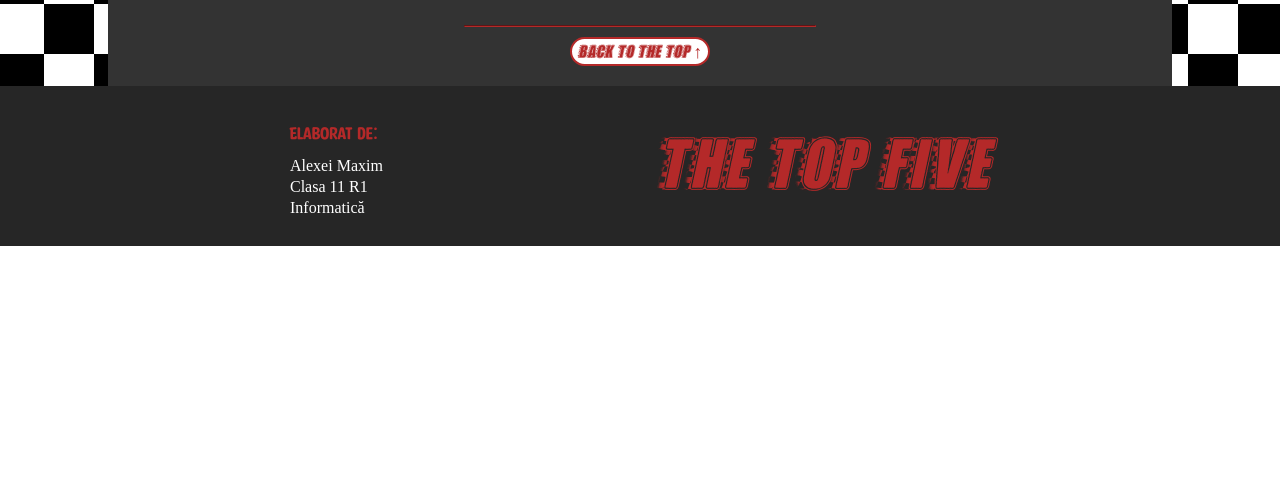
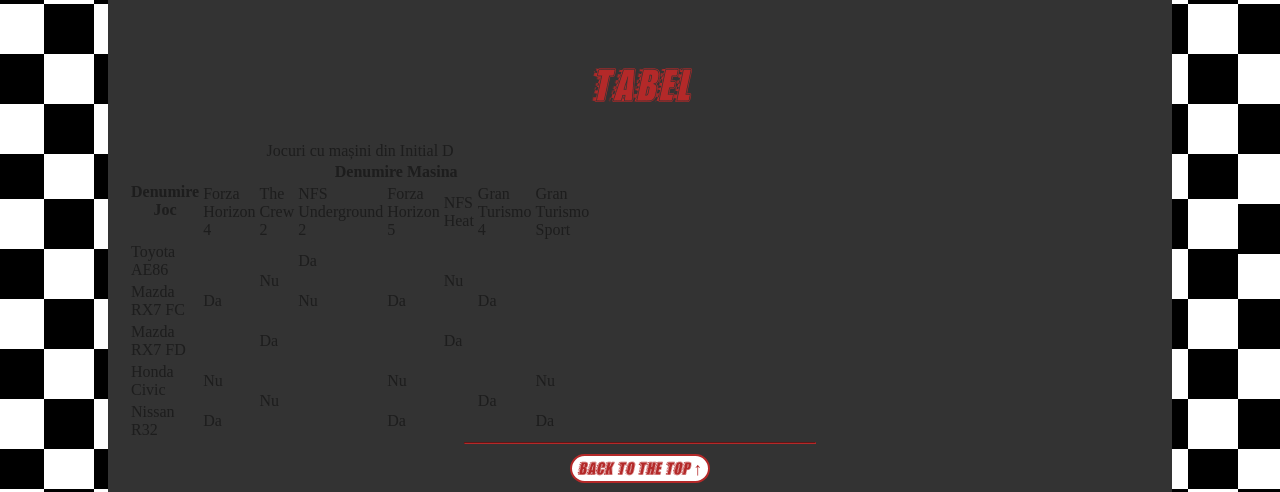
Before and after one commit to MaxNoragami/the-top-five, a plain HTML site: page extra.html in a window 1280 px wide. Shown: the part 1671-2163 px from the top of the page. Before the commit the page ends 1917 px from the top, so only its background shows below. Drawn offline with Linux system fonts and the light colour scheme.

Commit message:
Update extra.html

```diff
--- a/extra.html
+++ b/extra.html
@@ -98,6 +98,71 @@
                     <source src="video/4.mp4" type="video/mp4">
                 </video></div>
             </div><br>
+
+                <h2>Tabel</h2>
+
+                <div class="tabel-center">
+                <table width=200px>
+                    <caption>Jocuri cu mașini din Initial D</caption>
+                    <th rowspan="2">Denumire Joc</th>
+                    <th colspan="7">Denumire Masina</th>
+                    <tr>
+                        <td class="tt">Forza Horizon 4</td>
+                        <td class="tt">The Crew 2</td>
+                        <td class="tt">NFS Underground 2</td>
+                        <td class="tt">Forza Horizon 5</td>
+                        <td class="tt">NFS Heat</td>
+                        <td class="tt">Gran Turismo 4</td>
+                        <td class="tt">Gran Turismo Sport</td>
+                    </tr>
+                    <tr>
+                       <td class="tt">Toyota AE86</td>
+                       <td rowspan="3" class="ta">Da</td>
+                       <td rowspan="2" class="tf">Nu</td>
+                       <td class="ta">Da</td>
+                       <td rowspan="3" class="ta">Da</td>
+                       <td rowspan="2" class="tf">Nu</td>
+                       <td rowspan="3" colspan="2" class="ta">Da</td>
+
+                    </tr>
+                    <tr>
+                        <td class="tt">Mazda RX7 FC</td>
+
+
+                        <td class="tf">Nu</td>
+
+
+                     </tr>
+                     <tr>
+                        <td class="tt">Mazda RX7 FD</td>
+
+                        <td colspan="2" class="ta">Da</td>
+
+
+                        <td class="ta">Da</td>
+
+                     </tr>
+                     <tr>
+                        <td class="tt">Honda Civic</td>
+                        <td class="tf">Nu</td>
+                        <td rowspan="2" colspan="2" class="tf">Nu</td>
+
+                        <td colspan="2" class="tf">Nu</td>
+
+                        <td rowspan="2" class="ta">Da</td>
+                        <td class="tf">Nu</td>
+                     </tr>
+                     <tr>
+                        <td class="tt">Nissan R32</td>
+                        <td class="ta">Da</td>
+
+
+                        <td colspan="2" class="ta">Da</td>
+
+
+                        <td class="ta">Da</td>
+                     </tr>
+                </table></div>
  <hr>
 <div class="button">
     <a href="#top"><button>Back to the TOP ↑</button></a>
```
